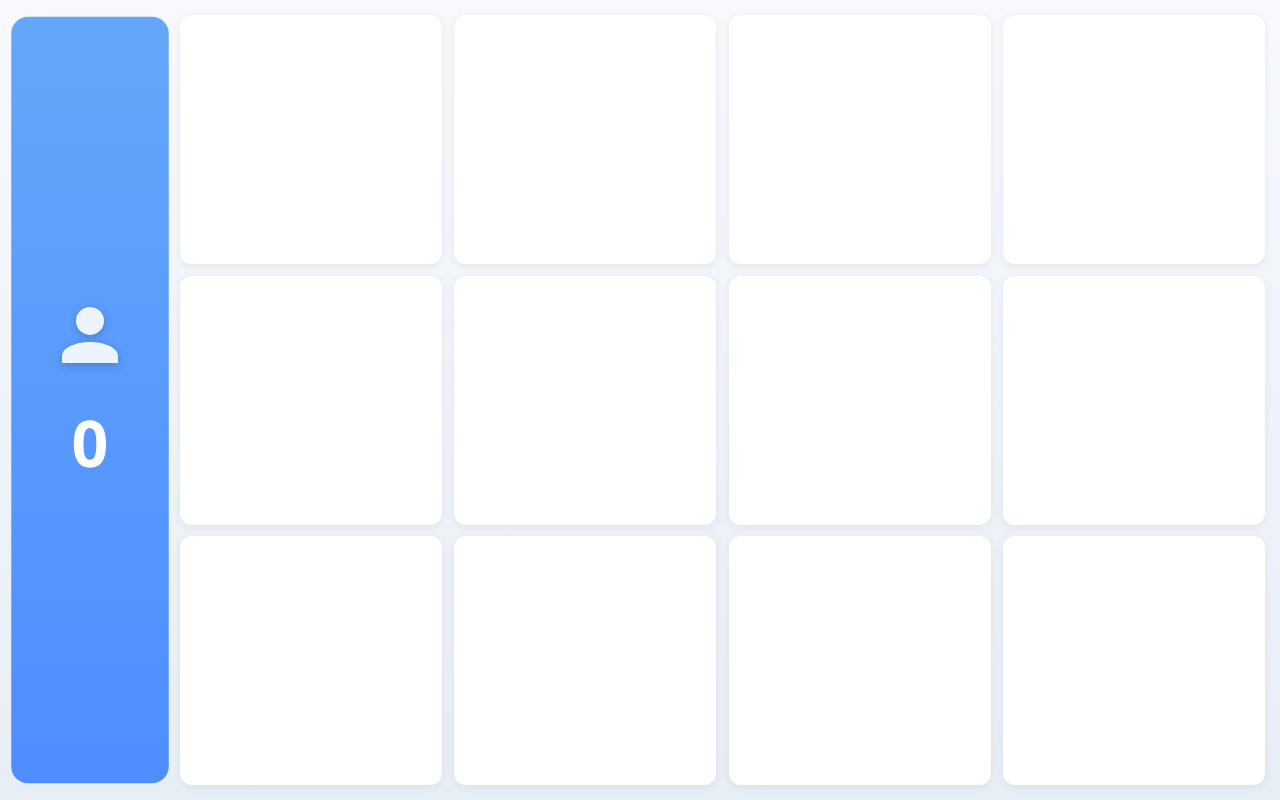
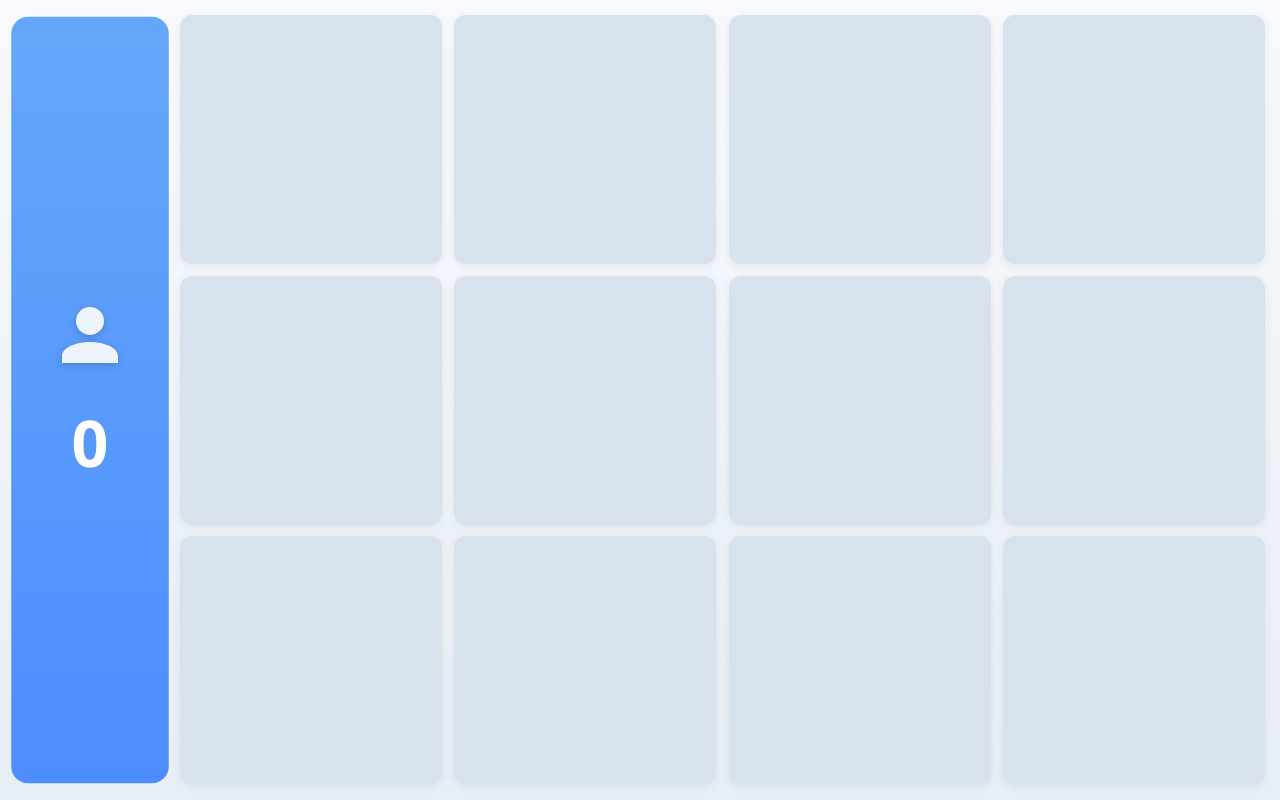
Before and after one commit to gdmrbg7541/hafizakarti9.2.2, a plain HTML site: page index.html in a window 1280 px wide. Drawn offline with Linux system fonts and the light colour scheme.

Commit message:
Add files via upload

```diff
--- a/index.html
+++ b/index.html
@@ -128,13 +128,13 @@
 
             /* --- YENİ EKLENEN SATIR --- */
             will-change: transform;
-            /* ------------------------- */
+            transform: translateZ(0);
         }
         .card.flipped .card-inner { transform: rotateY(180deg); }
 
         .card-face {
             position: absolute; width: 100%; height: 100%; -webkit-backface-visibility: hidden; backface-visibility: hidden; border-radius: var(--border-radius-md); display: flex; justify-content: center; align-items: center; padding: clamp(4px, 1cqw, 8px); word-break: break-word;
-            font-size: clamp(1.2rem, 16cqw, 4.0rem);
+            font-size: clamp(1.2rem, 28cqw, 6.0rem);
             text-align: center; line-height: 1.1;
         }
 
@@ -148,12 +148,14 @@
             border-radius: inherit;
         }
 
-        .card-front { background-color: var(--surface-color); box-shadow: 0 2px 8px var(--shadow-light); }
+        .card-front { background-color: #D8E2ED !important;(--surface-color); box-shadow: 0 2px 8px var(--shadow-light); }
         .card-back {
             color: var(--text-color); /* DEĞİŞTİ (Yazı rengi koyu yapıldı) */
+border: 2px solid #d1d1d1 !important;
             transform: rotateY(180deg);
             background-color: var(--surface-color); /* DEĞİŞTİ (Arka plan beyaz yapıldı) */
         }
+
 
         .game-over-overlay { position: absolute; top: 50%; left: 50%; transform: translate(-50%, -50%); background-color: var(--surface-color); padding: 30px 50px; border-radius: var(--border-radius-lg); border: none; z-index: 200; display: flex; flex-direction: column; align-items: center; gap: 20px; box-shadow: 0 10px 40px rgba(0,0,0,0.2); }
         .game-over-overlay h2 { font-size: clamp(1.8rem, 4vw, 2.5rem); margin: 0; }
@@ -225,7 +227,7 @@
                 grid-template-columns: repeat(5, 1fr); /* İSTEK: 6 sütun */
                 grid-template-rows: repeat(4, 1fr);   /* İSTEK: 4 satır */
             }
-            .card-face { font-size: clamp(1.3rem, 15cqw, 2.2rem); padding: 2px;}
+            .card-face { font-size: clamp(1.3rem, 20cqw, 2.2rem); padding: 2px;}
         }
 
 
```
